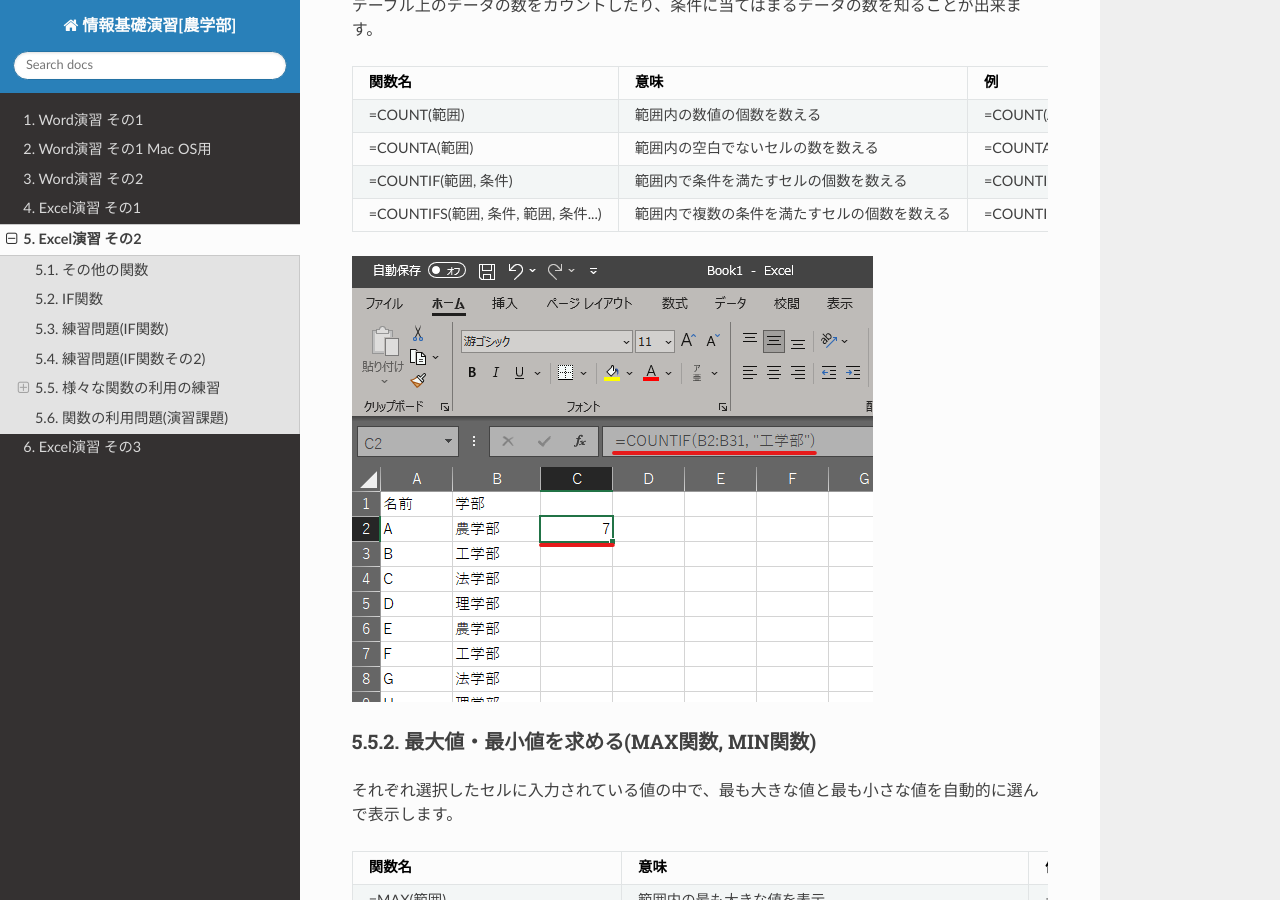
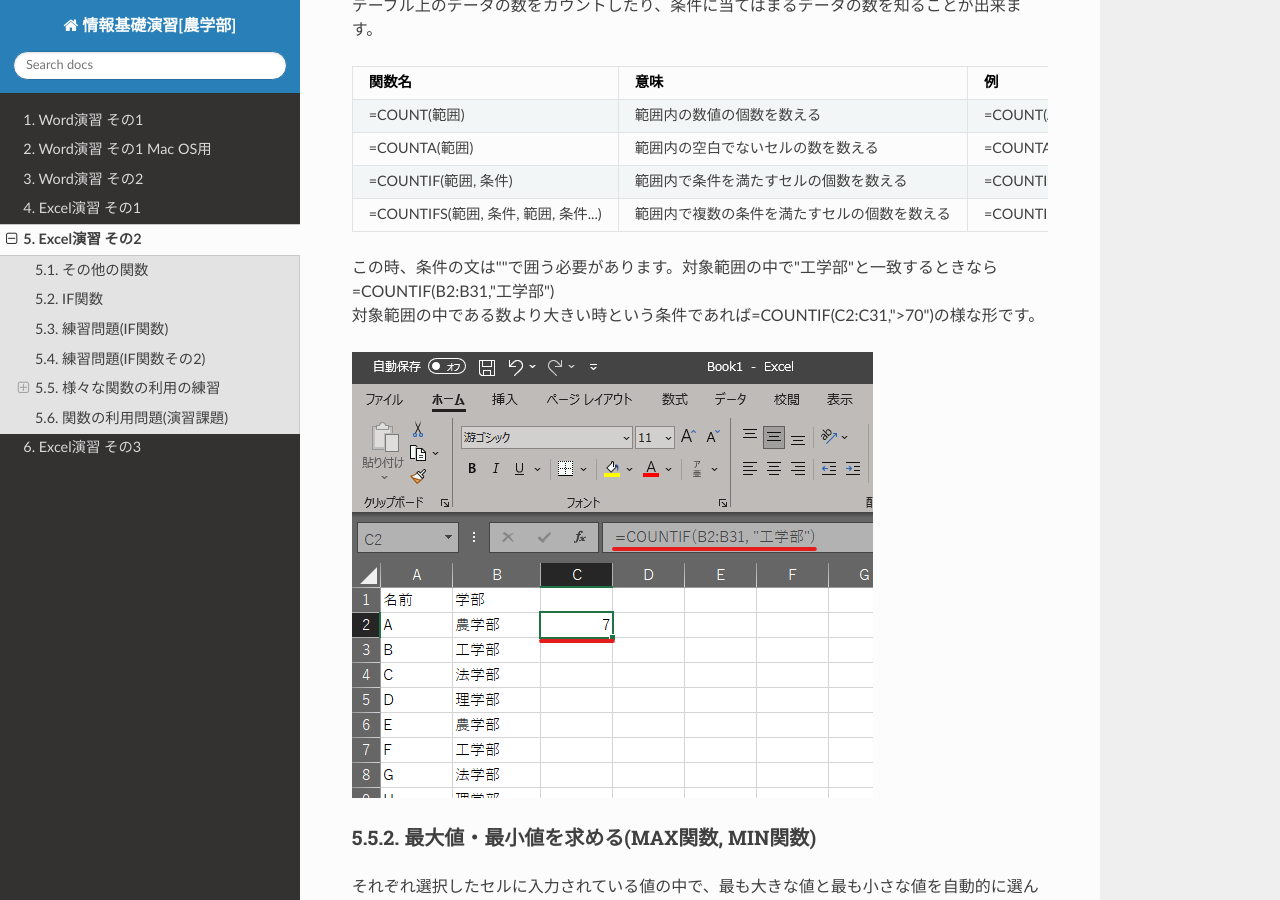
Before and after one commit to slt666666/basic_informatics_2022, a Sphinx documentation site: the page built from source/excel_2.rst, in a window 1280 px wide and 900 px high, scrolled down 3194 px. Built offline with Sphinx 7.4.7 and the Read the Docs theme 2.0.0, drawn with Linux system fonts in a browser that asks for light colours.

Commit message:
Update excel_2.rst

```diff
--- a/source/excel_2.rst
+++ b/source/excel_2.rst
@@ -133,6 +133,9 @@ IF関数
 =COUNTIFS(範囲, 条件, 範囲, 条件...)   範囲内で複数の条件を満たすセルの個数を数える            =COUNTIFS(B2:B31,”工学部”,D2:D31,”>20000”)
 ==================================== ==================================================== ====================================================
 
+| この時、条件の文は""で囲う必要があります。対象範囲の中で"工学部"と一致するときなら=COUNTIF(B2:B31,"工学部")
+| 対象範囲の中である数より大きい時という条件であれば=COUNTIF(C2:C31,">70")の様な形です。
+
 .. figure:: _static/images/excel/countif.png
     :scale: 100
 
```
